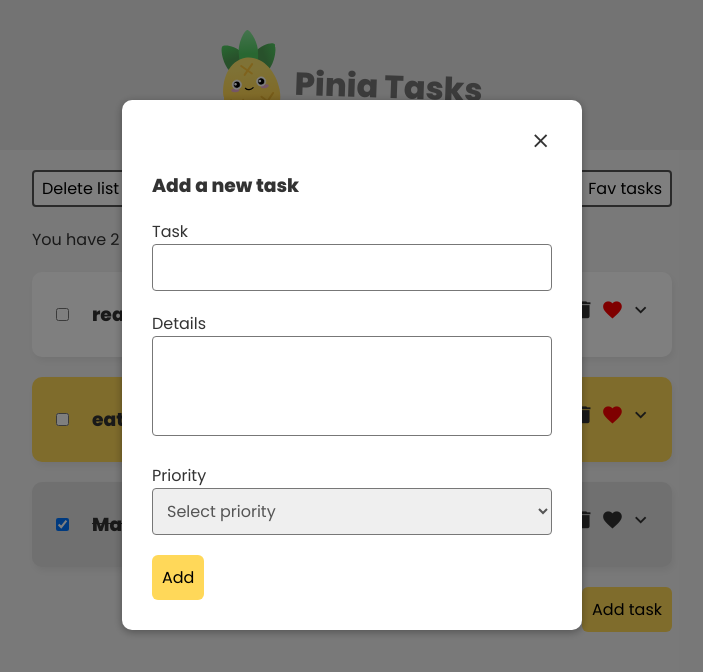
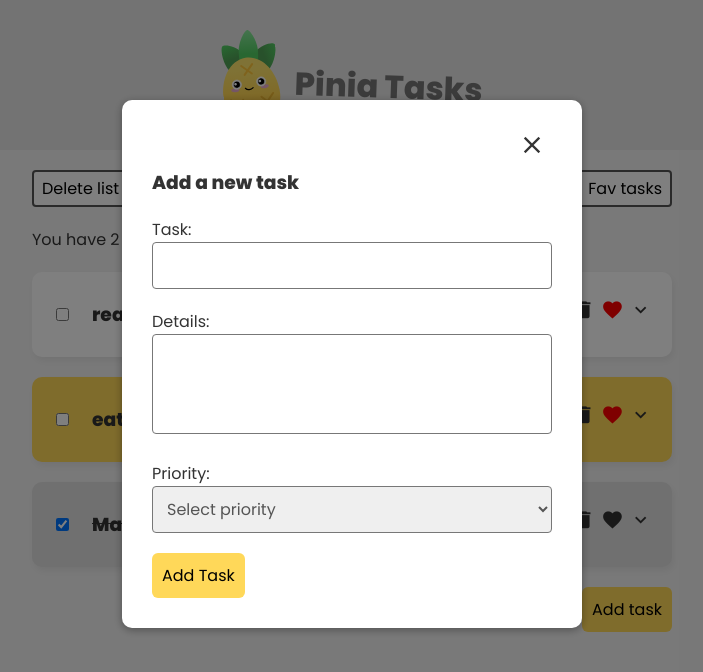
Before and after one commit to fed-v/vue-3-pinia-task-list, a Vue app: page / in a window 1280 px wide. Both pictures are taken after a click on the button "Add task". Shown: the top 672 px of the page, without its empty margins (288-991 px from the left). Built offline with nearby package versions, Linux system fonts and the light colour scheme; data requests are answered from the project's data file.

Commit message:
Added accessibility features

```diff
--- a/src/App.vue
+++ b/src/App.vue
@@ -1,4 +1,5 @@
 <template>
+
   <main>
 
     <!-- heading-->
@@ -7,7 +8,7 @@
       <h1>Pinia Tasks</h1>
     </header>
 
-    <section class="main-container">
+    <section class="main-container" aria-labelledby="tasks-heading">
 
       <!-- filter -->
       <nav class="filter">
@@ -25,7 +26,7 @@
       </nav>
 
       <!-- loading -->
-      <div class="loading" v-if="loading">
+      <div class="loading" v-if="loading" role="status" aria-label="Loading tasks">
         <h4>Loading...</h4>
       </div>
 
@@ -39,6 +40,7 @@
 
       <!-- favorites list -->
       <div class="task-list" v-if="filter === 'favs'">
+        <h2 id="tasks-heading">Favorite Tasks</h2>
         <p>You have {{ favCount === 0 ? 'no' : favCount }} favorite {{ favCount === 1 ? 'task' : 'tasks' }} left to do</p>
 
         <!-- Iterate through the task array and print the details for each -->
@@ -70,9 +72,11 @@
     </ModalComponent>
 
   </main>
+
 </template>
 
 <script setup>
+
   import { ref } from 'vue';
 	import TaskDetails from './components/TaskDetails.vue';
   import TaskForm from './components/TaskForm.vue';
--- a/src/assets/main.css
+++ b/src/assets/main.css
@@ -87,8 +87,8 @@ header h1 {
   color: #fff;
 }
 
-.form-title h3 {
-  margin: 0;
+.form-title {
+  margin: 0 0 20px 0;
 }
 
 
--- a/src/components/ModalComponent.vue
+++ b/src/components/ModalComponent.vue
@@ -1,14 +1,15 @@
-
 <template>
 
-  <div v-if="isOpen" class="overlay">
+  <div v-if="isOpen" class="overlay" aria-modal="true" role="dialog" aria-labelledby="modalTitle" aria-describedby="modalContent">
 
     <div class="modal-wrapper">
 
       <div class="modal-container" ref="target">
 
         <div class="close-btn-container">
-          <i class="material-icons btn" @click.stop="emit('modal-close')">close</i>
+          <button class="close-btn" @click.stop="emit('modal-close')" aria-label="Close modal">
+            <i class="material-icons btn">close</i>
+          </button>
         </div>
 
         <div class="modal-header">
@@ -78,6 +79,11 @@
     justify-content: flex-end;
   }
 
+  .close-btn {
+    background: none;
+    border: none;
+    font-size: 20px;
+  }
 
 
   /* Small devices (tablets, 576px and up) */
--- a/src/components/TaskForm.vue
+++ b/src/components/TaskForm.vue
@@ -2,21 +2,27 @@
 
     <form @submit.prevent="handleSubmit">
 
-        <label for="task">Task</label>
-        <input id="task" type="text" v-model="newTask" />
+        <div>
+            <label for="task">Task:</label>
+            <input id="task" type="text" v-model="newTask" required aria-label="Enter task" />
+        </div>
 
-        <label for="details">Details</label>
-        <textarea id="details" v-model="newTaskDetails" />
+        <div>
+            <label for="details">Details:</label>
+            <textarea id="details" v-model="newTaskDetails" aria-label="Enter task details"></textarea>
+        </div>
 
-        <label for="priority">Priority</label>
-        <select id="priority" v-model="priority">
-            <option value="" disabled selected>Select priority</option>
-            <option value="normal">Normal</option>
-            <option value="important">Important</option>
-            <option value="urgent">Urgent</option>
-        </select>
+        <div>
+            <label for="priority">Priority:</label>
+            <select id="priority" v-model="priority" required aria-label="Select priority">
+                <option value="" disabled>Select priority</option>
+                <option value="normal">Normal</option>
+                <option value="important">Important</option>
+                <option value="urgent">Urgent</option>
+            </select>
+        </div>
 
-        <button class="add-btn">Add</button>
+        <button type="submit" class="add-btn">Add Task</button>
 
     </form>
 
```
Also changed, not shown: 1 other file (tests, documents, lock files or other folders).
